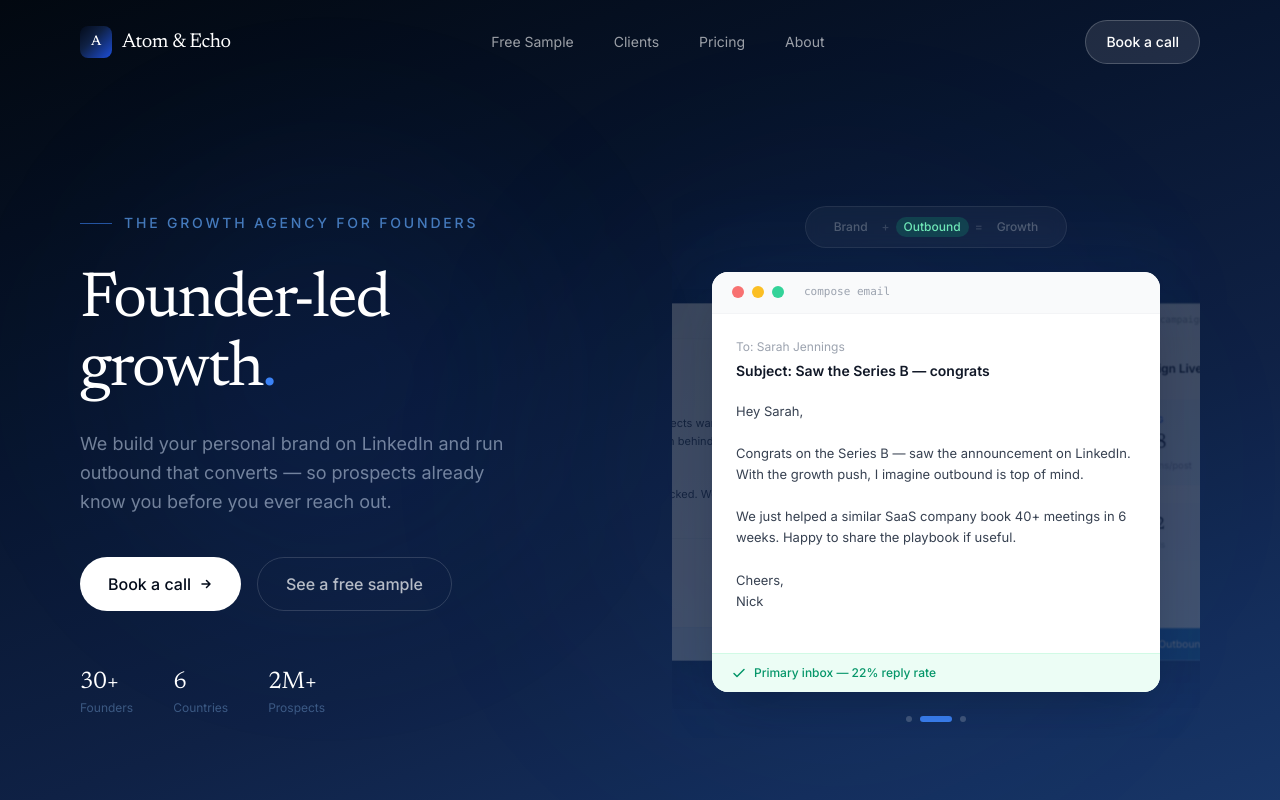
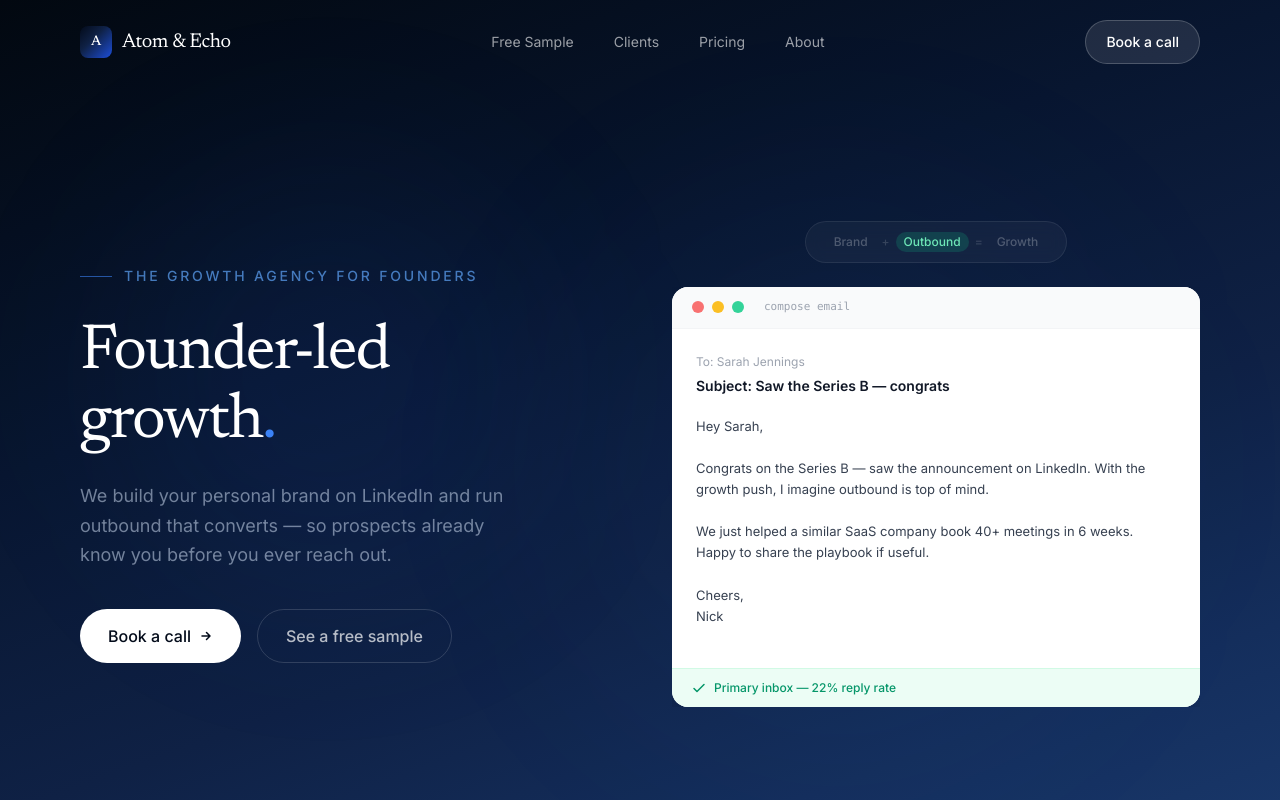
Before and after one commit to sudeesds/fitnez, a React (Vite) app: page / in a window 1280 px wide. Shown: the top 800 px of the page. Built offline with nearby package versions, Linux system fonts and the light colour scheme; the HTML template or start-up script is replaced by a standard one.

Commit message:
Hero carousel: fluid side-by-side sliding with gaps, remove stats/dots
Cards positioned beside each other with 16px gaps and smooth 0.9s
cubic-bezier easing. Side cards peek at 92% scale. Removed stats
row and phase indicator dots.

https://claude.ai/code/session_01DVt6hfTew65FcN126RMVAV

```diff
--- a/src/components/Hero.tsx
+++ b/src/components/Hero.tsx
@@ -2,6 +2,7 @@ import { useState, useEffect, useCallback } from 'react';
 
 const PHASE_DURATION = 3500;
 const CARDS = ['branding', 'outbound', 'results'] as const;
+const GAP = 16;
 
 function getCardStyle(cardIndex: number, activeIndex: number) {
   const total = CARDS.length;
@@ -9,36 +10,21 @@ function getCardStyle(cardIndex: number, activeIndex: number) {
   if (offset > 1) offset -= total;
   if (offset < -1) offset += total;
 
+  const base = {
+    transition: 'transform 0.9s cubic-bezier(0.4, 0, 0.2, 1), opacity 0.9s cubic-bezier(0.4, 0, 0.2, 1)',
+    borderRadius: '16px',
+  };
+
   if (offset === 0) {
-    return {
-      transform: 'translateX(0%) scale(1)',
-      opacity: 1,
-      zIndex: 10,
-      filter: 'none',
-    };
+    return { ...base, transform: 'translateX(0) scale(1)', opacity: 1, zIndex: 10 };
   }
   if (offset === 1) {
-    return {
-      transform: 'translateX(75%) scale(0.85)',
-      opacity: 0.35,
-      zIndex: 5,
-      filter: 'brightness(0.6)',
-    };
+    return { ...base, transform: `translateX(calc(100% + ${GAP}px)) scale(0.92)`, opacity: 0.5, zIndex: 5 };
   }
   if (offset === -1) {
-    return {
-      transform: 'translateX(-75%) scale(0.85)',
-      opacity: 0.35,
-      zIndex: 5,
-      filter: 'brightness(0.6)',
-    };
+    return { ...base, transform: `translateX(calc(-100% - ${GAP}px)) scale(0.92)`, opacity: 0.5, zIndex: 5 };
   }
-  return {
-    transform: 'translateX(0%) scale(0.8)',
-    opacity: 0,
-    zIndex: 0,
-    filter: 'brightness(0.5)',
-  };
+  return { ...base, transform: 'translateX(200%) scale(0.85)', opacity: 0, zIndex: 0 };
 }
 
 export function Hero() {
@@ -88,7 +74,7 @@ export function Hero() {
               ever reach out.
             </p>
 
-            <div className={`flex flex-wrap gap-4 mb-14 transition-all duration-700 delay-[450ms] ${mounted ? 'opacity-100 translate-y-0' : 'opacity-0 translate-y-6'}`}>
+            <div className={`flex flex-wrap gap-4 transition-all duration-700 delay-[450ms] ${mounted ? 'opacity-100 translate-y-0' : 'opacity-0 translate-y-6'}`}>
               <a
                 href="#cta"
                 className="inline-flex items-center gap-2 bg-white text-blue-950 font-medium px-7 py-3.5 rounded-full hover:bg-blue-50 transition-all hover:shadow-[0_8px_32px_rgba(255,255,255,0.15)]"
@@ -105,25 +91,10 @@ export function Hero() {
                 See a free sample
               </a>
             </div>
-
-            <div className={`flex gap-10 transition-all duration-700 delay-[600ms] ${mounted ? 'opacity-100 translate-y-0' : 'opacity-0 translate-y-6'}`}>
-              <div>
-                <p className="font-serif text-heading-3 text-white">30+</p>
-                <p className="text-xs text-blue-200/35 mt-0.5">Founders</p>
-              </div>
-              <div>
-                <p className="font-serif text-heading-3 text-white">6</p>
-                <p className="text-xs text-blue-200/35 mt-0.5">Countries</p>
-              </div>
-              <div>
-                <p className="font-serif text-heading-3 text-white">2M+</p>
-                <p className="text-xs text-blue-200/35 mt-0.5">Prospects</p>
-              </div>
-            </div>
           </div>
 
           {/* Right — Carousel */}
-          <div className={`transition-all duration-1000 delay-500 overflow-hidden py-4 -my-4 ${mounted ? 'opacity-100' : 'opacity-0'}`}>
+          <div className={`transition-all duration-1000 delay-500 ${mounted ? 'opacity-100' : 'opacity-0'}`}>
 
             {/* Badge with highlighted words */}
             <div className="flex justify-center mb-6">
@@ -142,12 +113,13 @@ export function Hero() {
               </div>
             </div>
 
-            {/* Carousel container */}
-            <div className="relative w-full max-w-md mx-auto h-[420px]">
+            {/* Carousel track — clips left overflow, allows right peek */}
+            <div className="relative h-[420px] overflow-hidden">
+              <div className="absolute inset-0" style={{ overflow: 'visible' }}>
 
                 {/* Branding card */}
                 <div
-                className="absolute inset-0 transition-all duration-700 ease-in-out cursor-pointer"
+                  className="absolute top-0 left-0 w-full h-full cursor-pointer"
                   style={getCardStyle(0, active)}
                   onClick={() => setActive(0)}
                 >
@@ -197,7 +169,7 @@ export function Hero() {
 
                 {/* Outbound card */}
                 <div
-                className="absolute inset-0 transition-all duration-700 ease-in-out cursor-pointer"
+                  className="absolute top-0 left-0 w-full h-full cursor-pointer"
                   style={getCardStyle(1, active)}
                   onClick={() => setActive(1)}
                 >
@@ -234,7 +206,7 @@ export function Hero() {
 
                 {/* Results card */}
                 <div
-                className="absolute inset-0 transition-all duration-700 ease-in-out cursor-pointer"
+                  className="absolute top-0 left-0 w-full h-full cursor-pointer"
                   style={getCardStyle(2, active)}
                   onClick={() => setActive(2)}
                 >
@@ -289,21 +261,7 @@ export function Hero() {
                   </div>
                 </div>
 
-              {/* Ambient glow */}
-              <div className="absolute -inset-6 -z-10 rounded-3xl bg-blue-500/[0.06] blur-2xl" />
               </div>
-
-            {/* Phase dots */}
-            <div className="flex justify-center gap-2 mt-6">
-              {CARDS.map((_, i) => (
-                <button
-                  key={i}
-                  onClick={() => setActive(i)}
-                  className={`h-1.5 rounded-full transition-all duration-500 ${
-                    i === active ? 'w-8 bg-blue-400' : 'w-1.5 bg-white/20 hover:bg-white/30'
-                  }`}
-                />
-              ))}
             </div>
           </div>
         </div>
```
Lines whose indentation alone changed are shown as unchanged.
